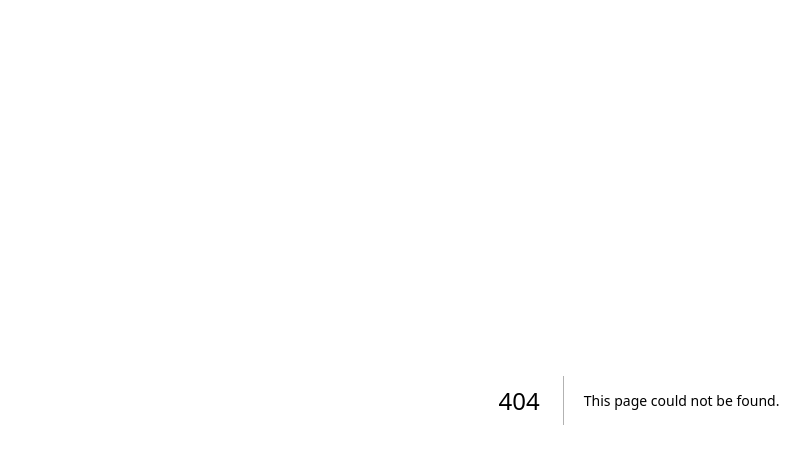
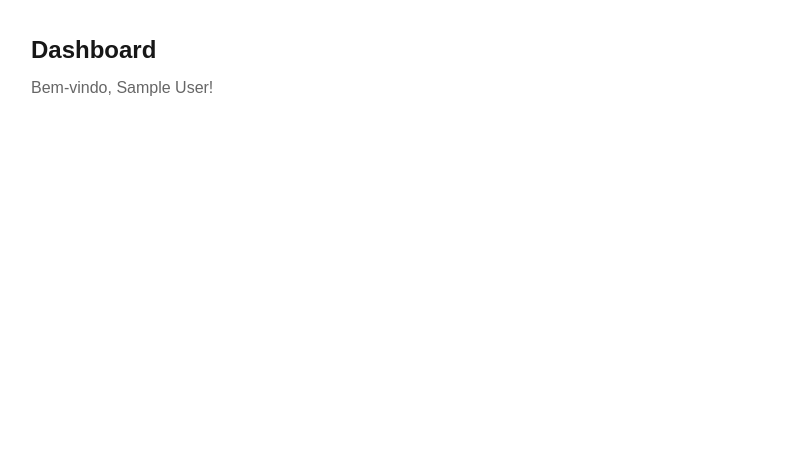
Before and after one commit to CaioImbroisi/nextsaas, a Next.js app: page /dashboard in a window 1280 px wide. Before the commit this address had no page. Shown: the top 464 px of the page, without its empty margins (1-811 px from the left). Built offline with nearby package versions, Linux system fonts and the light colour scheme; no server answers; sample sign-in values are in the browser's storage.

Commit message:
feat: add protected dashboard page

```diff
--- /dev/null
+++ b/src/app/dashboard/page.tsx
@@ -0,0 +1,21 @@
+import { redirect } from "next/navigation"
+import { auth } from "@/lib/auth"
+
+export default async function DashboardPage() {
+  const session = await auth()
+
+  if (!session) {
+    redirect("/login")
+  }
+
+  return (
+    <div style={{ padding: "2rem" }}>
+      <h1 style={{ fontSize: "1.5rem", fontWeight: 600, marginBottom: "0.5rem" }}>
+        Dashboard
+      </h1>
+      <p style={{ color: "#666" }}>
+        Bem-vindo, {session.user?.name ?? session.user?.email}!
+      </p>
+    </div>
+  )
+}
```
